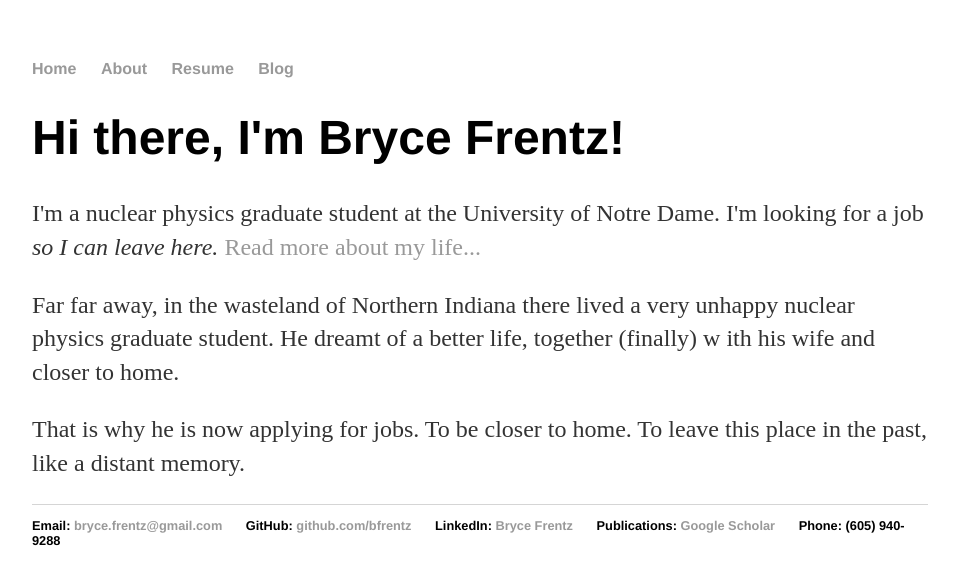
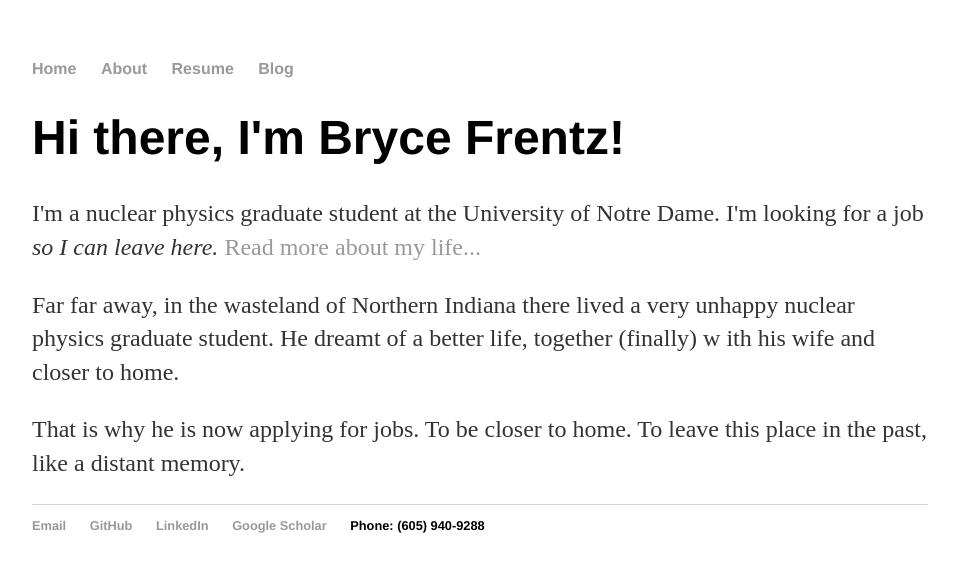
Before and after one commit to bfrentz/bfrentz.github.io, a Jekyll site: the page built from index.html, in a window 1280 px wide. Shown: the top 585 px of the page, without its empty margins (160-1119 px from the left). Built offline with Jekyll 4.4.1, drawn with Linux system fonts in a browser that asks for light colours.

Commit message:
Updated footer style

```diff
--- a/_layouts/default.html
+++ b/_layouts/default.html
@@ -21,11 +21,11 @@
 			</div><!-- /.container -->
 			<footer>
 	    		<ul>
-        		<li>Email: <a href="mailto:bryce.frentz@gmail.com">bryce.frentz@gmail.com</a></li>
-        		<li>GitHub: <a href="https://github.com/bfrentz">github.com/bfrentz</a></li>
-            <li>LinkedIn: <a href="https://linkedin.com/in/bryce-frentz">Bryce Frentz</a></li>
-            <li>Publications: <a href="https://scholar.google.com/citations?user=FWWacCsAAAA">Google Scholar</a></li>
-          <li>Phone: (605) 940-9288</li>
+        		<li><a href="mailto:bryce.frentz@gmail.com">Email</a></li>
+        		<li><a href="https://github.com/bfrentz">GitHub</a></li>
+            		<li><a href="https://linkedin.com/in/bryce-frentz">LinkedIn</a></li>
+            		<li><a href="https://scholar.google.com/citations?user=FWWacCsAAAA">Google Scholar</a></li>
+          		<li>Phone: (605) 940-9288</li>
 			</ul>
 			</footer>
 		</body>
```
